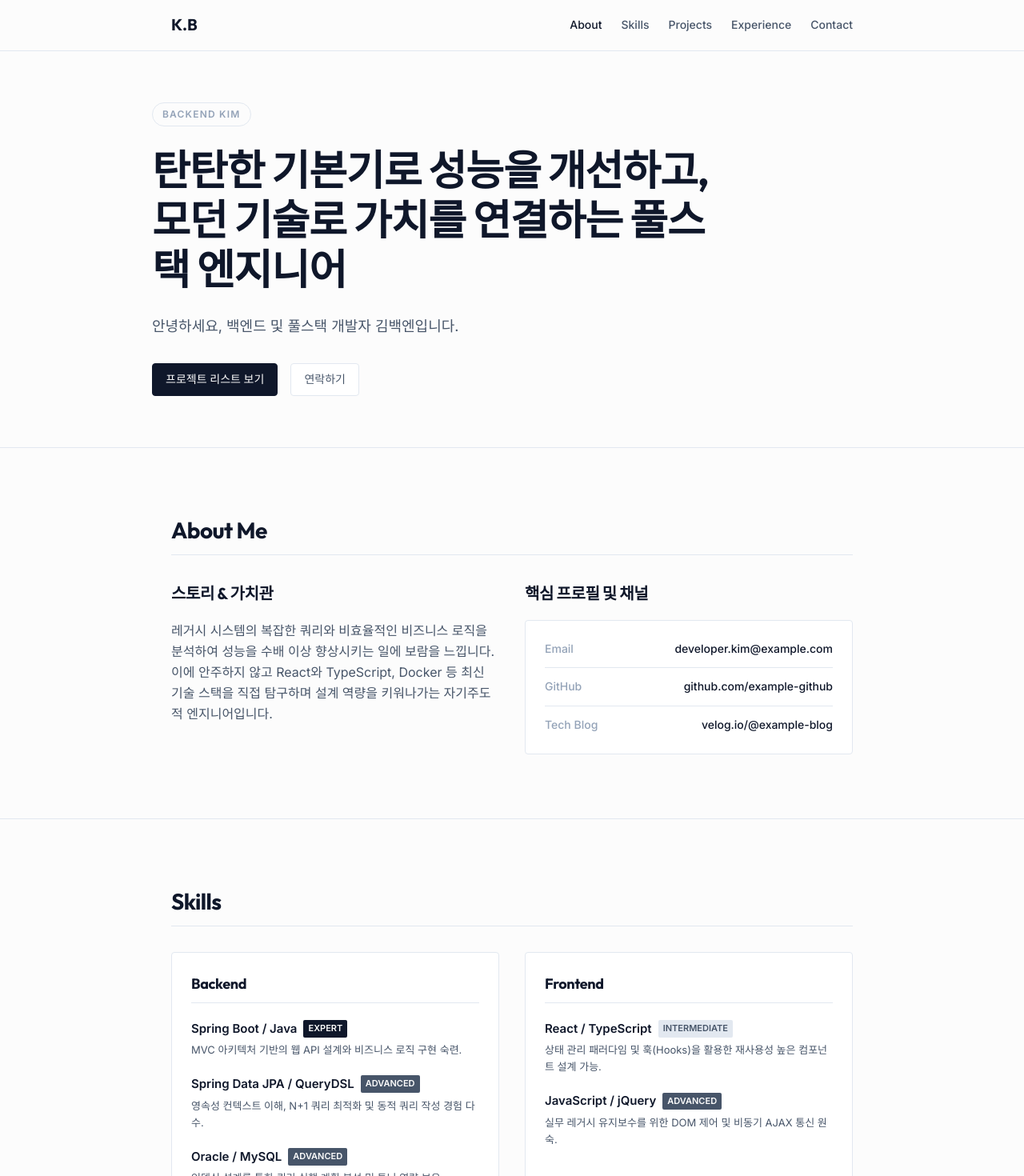
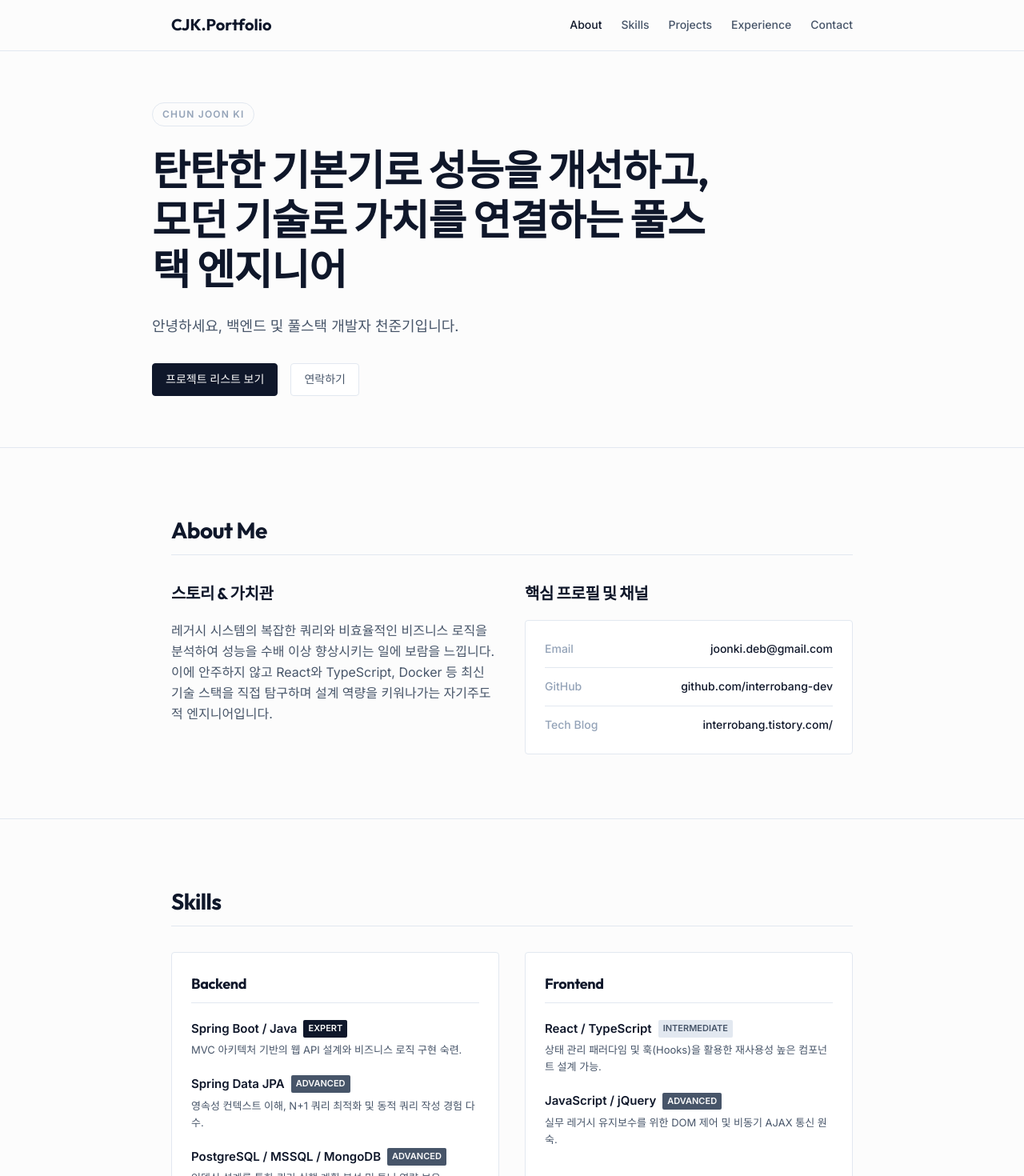
Before and after one commit to interrobang-dev/work-portfolio, a React (Vite) app: page / in a window 1280 px wide. Shown: the top 1470 px of the page at 80% size. Built offline with nearby package versions, Linux system fonts and the light colour scheme.

Commit message:
feat: initialize portfolio data structure

```diff
--- a/src/components/Header.tsx
+++ b/src/components/Header.tsx
@@ -17,7 +17,7 @@ const Header: React.FC<HeaderProps> = ({ activeSection }) => {
     <header className="site-header">
       <div className="container header-container">
         <a href="#about" className="logo">
-          K.B
+          CJK.Portfolio
         </a>
         <nav className="nav-menu">
           {navItems.map((item) => (
--- a/src/data/portfolioData.ts
+++ b/src/data/portfolioData.ts
@@ -1,13 +1,13 @@
 import type { Profile, SkillCategory, Project, Experience } from './types';
 
 export const profileData: Profile = {
-  name: "김백엔",
-  englishName: "Backend Kim",
+  name: "천준기",
+  englishName: "Chun Joon Ki",
   title: "탄탄한 기본기로 성능을 개선하고, 모던 기술로 가치를 연결하는 풀스택 엔지니어",
   shortBio: "레거시 시스템의 복잡한 쿼리와 비효율적인 비즈니스 로직을 분석하여 성능을 수배 이상 향상시키는 일에 보람을 느낍니다. 이에 안주하지 않고 React와 TypeScript, Docker 등 최신 기술 스택을 직접 탐구하며 설계 역량을 키워나가는 자기주도적 엔지니어입니다.",
-  email: "developer.kim@example.com",
-  github: "https://github.com/example-github",
-  blog: "https://velog.io/@example-blog"
+  email: "joonki.deb@gmail.com",
+  github: "https://github.com/interrobang-dev",
+  blog: "https://interrobang.tistory.com/"
 };
 
 export const skillsData: SkillCategory[] = [
@@ -20,12 +20,12 @@ export const skillsData: SkillCategory[] = [
         description: "MVC 아키텍처 기반의 웹 API 설계와 비즈니스 로직 구현 숙련."
       },
       {
-        name: "Spring Data JPA / QueryDSL",
+        name: "Spring Data JPA",
         level: "Advanced",
         description: "영속성 컨텍스트 이해, N+1 쿼리 최적화 및 동적 쿼리 작성 경험 다수."
       },
       {
-        name: "Oracle / MySQL",
+        name: "PostgreSQL / MSSQL / MongoDB",
         level: "Advanced",
         description: "인덱싱 설계를 통한 쿼리 실행 계획 분석 및 튜닝 역량 보유."
       }
@@ -128,22 +128,23 @@ export const projectsData: Project[] = [
 
 export const experienceData: Experience[] = [
   {
-    company: "(주)테크솔루션",
-    role: "백엔드 소프트웨어 엔지니어 / 사원",
-    period: "2023.03 - 현재",
+    company: "(주)이엔지소프트",
+    role: "스마트건설팀 | 웹 개발자 / 대리",
+    period: "2023.02 - 현재",
     description: [
-      "사내 통합 운영 관리 시스템(OCMS) 백엔드 핵심 기능 개발 및 DB 튜닝.",
-      "기존 jQuery 기반 모듈 유지보수 및 레거시 리팩토링 진행.",
-      "JPA N+1 해소 및 실행 계획 수립을 통한 오라클 쿼리 튜닝 다수 수행."
+      "B2B 맞춤형 솔루션인 해상 공사 관리 시스템(OCMS)의 기능 개발 및 유지보수 총괄",
+      "오래된 레거시 코드의 안정화를 위한 리팩토링 및 시스템 성능 최적화 작업 주도",
+      "기존 고객사들의 높은 만족도를 바탕으로 신규 업체 계약 수주 연속 달성에 크게 기여"
     ]
   },
   {
-    company: "코딩캠프 아카데미",
-    role: "풀스택 엔지니어링 과정 수료",
-    period: "2022.06 - 2022.12",
+    company: "스파르타 내일배움캠프",
+    role: "백엔드 엔지니어 양성과정 이수 (조기 취업으로 잔여 과정 생략)",
+    period: "2022.10 - 2023.02",
     description: [
-      "소프트웨어 기본기 교육 과정 이수 (자료구조, 알고리즘, 데이터베이스 모델링).",
-      "자바 스프링 및 리액트 기반 팀 프로젝트 2회 수행 및 최우수 프로젝트 선정."
+      "웹 개발 기본기(HTML/CSS/JS, SQL, CS 기초) 및 Node.js 심화 과정 이수",
+      "Git을 활용한 형상관리 및 팀원 간의 소통을 조율한 협업 프로세스 경험",
+      "매일 12시간 넘게 문제를 해결하며 비전공자에서 '몰입하는 개발자'로의 확신을 얻은 시간"
     ]
   }
 ];
```
